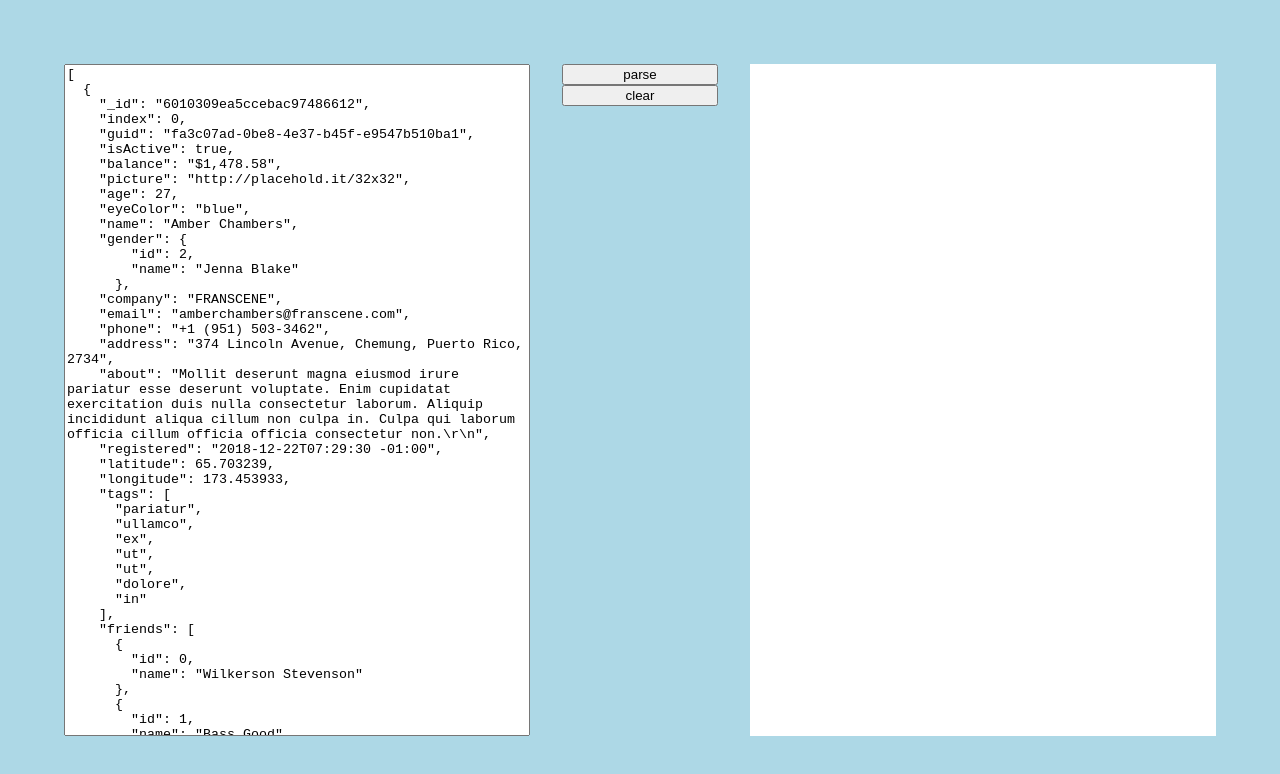
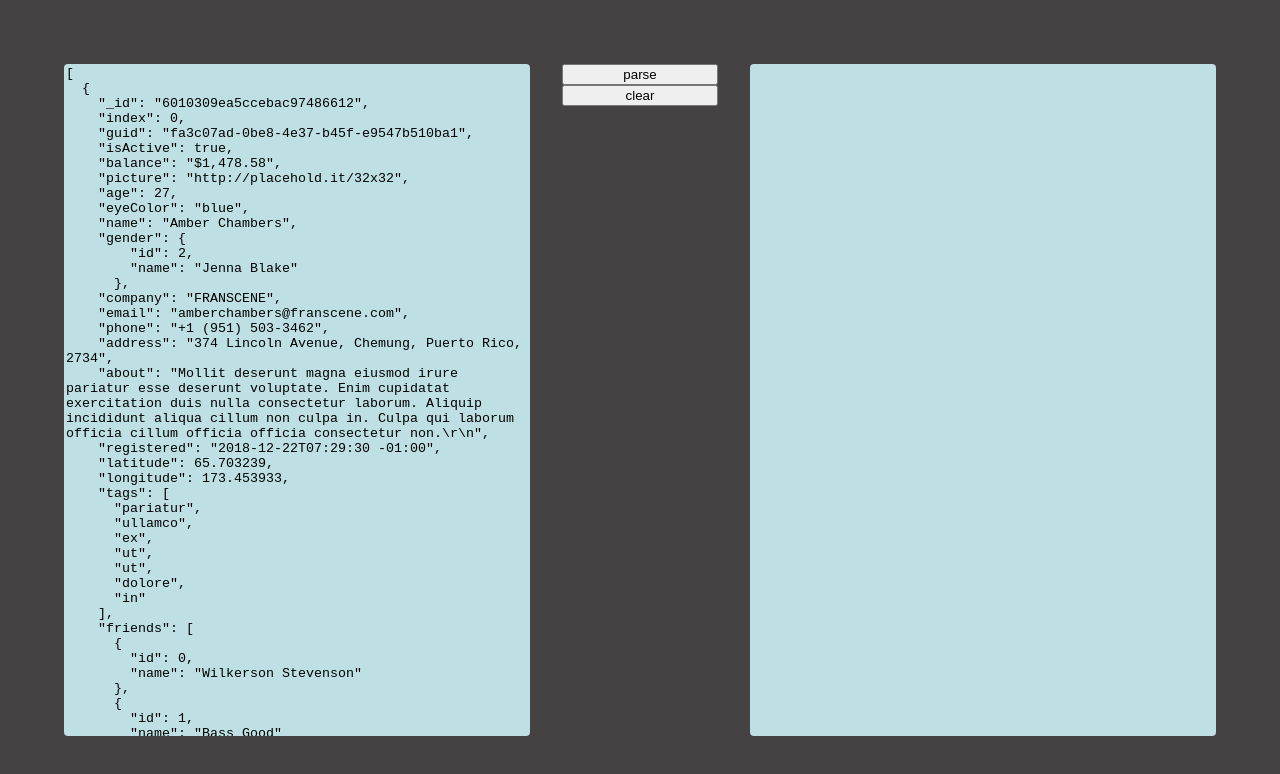
Before and after one commit to dzulliet/json-parser, a React (Create React App) app: page / in a window 1280 px wide. Shown: the top 774 px of the page. Built offline with nearby package versions, Linux system fonts and the light colour scheme.

Commit message:
error, succes handling

```diff
--- a/src/App.tsx
+++ b/src/App.tsx
@@ -1,17 +1,6 @@
 import React from 'react'
 import { Parser } from './components/Parser'
-import styled from 'styled-components'
-
-const Page = styled.div`
-  box-sizing: border-box;
-  display: flex;
-  flex-direction: column;
-  align-items: center;
-  padding: 3rem;
-  min-height: 100vh;
-  min-width: 300px;
-  background-color: lightblue;
-`
+import { Page } from './components/styles'
 
 const App = (): JSX.Element => {
   return (
--- a/src/components/Parser.tsx
+++ b/src/components/Parser.tsx
@@ -3,31 +3,43 @@ import { TextArea } from './TextArea'
 import { ParsedBox } from './ParsedBox'
 import { Controls } from './Controls'
 import { mockJson } from '../assets/mockJson'
-import { CopyTextArea, ParserWrap } from './styles'
+import { CopyTextArea, Error, ParserWrap, Succes, TextAreaWrap } from './styles'
 
 export const Parser = (): JSX.Element => {
   const [json, setJson] = useState(mockJson)
   const handleSetJson = useCallback((e) => setJson(e.target.value), [])
   const [jsonOutput, setJsonOutput] = useState('')
+  const [error, setError] = useState('')
+  const [success, setSuccess] = useState('')
   const textAreaRef = useRef<HTMLTextAreaElement>(null)
 
   const handleParseClick = useCallback(() => {
-    setJsonOutput(JSON.parse(json))
+    try {
+      setJsonOutput(JSON.parse(json))
+    } catch (e) {
+      setError('Invalid JSON')
+      console.log(e)
+    }
   }, [json])
   const handleClearClick = useCallback(() => {
     setJson(mockJson) //fixme
     setJsonOutput('')
+    setSuccess('')
+    setError('')
   }, [])
   const handleCopyToClipboard = useCallback(() => {
     if (textAreaRef && textAreaRef.current) {
       textAreaRef.current.select()
       document.execCommand('copy')
+      setSuccess('Successfully copied to clipboard.')
     }
   }, [])
 
   return (
     <ParserWrap>
-      <TextArea name="jsonInput" onChange={handleSetJson} value={json} />
+      {error && <Error>{error}</Error>}
+      {success && <Succes>{success}</Succes>}
+      <TextArea name="jsonInput" onChange={handleSetJson} value={json} error={error} />
       <Controls
         onParseClick={handleParseClick}
         onClearClick={handleClearClick}
@@ -35,7 +47,7 @@ export const Parser = (): JSX.Element => {
         displayCopyButton={!!jsonOutput}
       />
       <ParsedBox name="jsonOutput" parsedJson={jsonOutput} />
-      <CopyTextArea ref={textAreaRef} value={JSON.stringify(jsonOutput, null, 4)} />
+      <CopyTextArea ref={textAreaRef} value={JSON.stringify(jsonOutput, null, 4)} readOnly />
     </ParserWrap>
   )
 }
--- a/src/components/TextArea.tsx
+++ b/src/components/TextArea.tsx
@@ -1,17 +1,17 @@
 import React, { ChangeEvent } from 'react'
-import { StyledTextArea, TextAreaWrap } from './styles'
+import { StyledTextArea, TextAreaWrap, Error } from './styles'
 
 type Props = {
   name: string
   value?: string
   onChange?: (event: ChangeEvent<HTMLTextAreaElement>) => void
-  className?: string
+  error?: string
 }
 
-export const TextArea = ({ name, value, onChange, className }: Props): JSX.Element => {
+export const TextArea = ({ name, value, onChange, error }: Props): JSX.Element => {
   return (
     <TextAreaWrap>
-      <StyledTextArea name={name} value={value} onChange={onChange} className={className} />
+      <StyledTextArea name={name} value={value} onChange={onChange} />
     </TextAreaWrap>
   )
 }
--- a/src/components/styles.ts
+++ b/src/components/styles.ts
@@ -1,6 +1,19 @@
-import styled from 'styled-components'
+import styled, { css } from 'styled-components'
+
+export const Page = styled.div`
+  box-sizing: border-box;
+  display: flex;
+  flex-direction: column;
+  align-items: center;
+  padding: 3rem;
+  min-height: 100vh;
+  min-width: 300px;
+  background-color: #444242;
+`
 
 export const ParserWrap = styled.div`
+  box-sizing: border-box;
+  position: relative;
   display: flex;
   flex-direction: row;
   width: 100%;
@@ -14,6 +27,7 @@ export const ParserWrap = styled.div`
 `
 
 export const TextAreaWrap = styled.div`
+  box-sizing: border-box;
   padding: 1rem;
   display: flex;
   flex: 3;
@@ -41,6 +55,12 @@ export const ParsedDataWrap = styled.div`
 export const StyledTextArea = styled.textarea`
   width: 100%;
   resize: none;
+  border-radius: 4px;
+  border: none;
+  :focus {
+    outline: none;
+  }
+  background-color: #bee0e4;
 `
 
 export const DataBox = styled.div`
@@ -49,9 +69,10 @@ export const DataBox = styled.div`
   height: 100%;
   min-width: 200px;
   min-height: 200px;
-  background-color: white;
+  background-color: #bee0e4;
   overflow: auto;
   max-height: calc(100vh - 8rem);
+  border-radius: 4px;
 `
 export const Pre = styled.pre`
   margin: 0;
@@ -69,3 +90,28 @@ export const CopyTextArea = styled.textarea`
   display: none;
   white-space: nowrap;
 `
+
+const info = css`
+  box-sizing: border-box;
+  position: absolute;
+  width: calc(100% - 2rem);
+  border-radius: 4px;
+  background-color: #f3bdbd;
+  color: #ad1a1a;
+  padding: 8px;
+  top: -24px;
+  left: 1rem;
+  text-align: center;
+`
+
+export const Error = styled.div`
+  ${info};
+  background-color: #f3bdbd;
+  color: #ad1a1a;
+`
+
+export const Succes = styled.div`
+  ${info};
+  background-color: #bce2bc;
+  color: green;
+`
```
